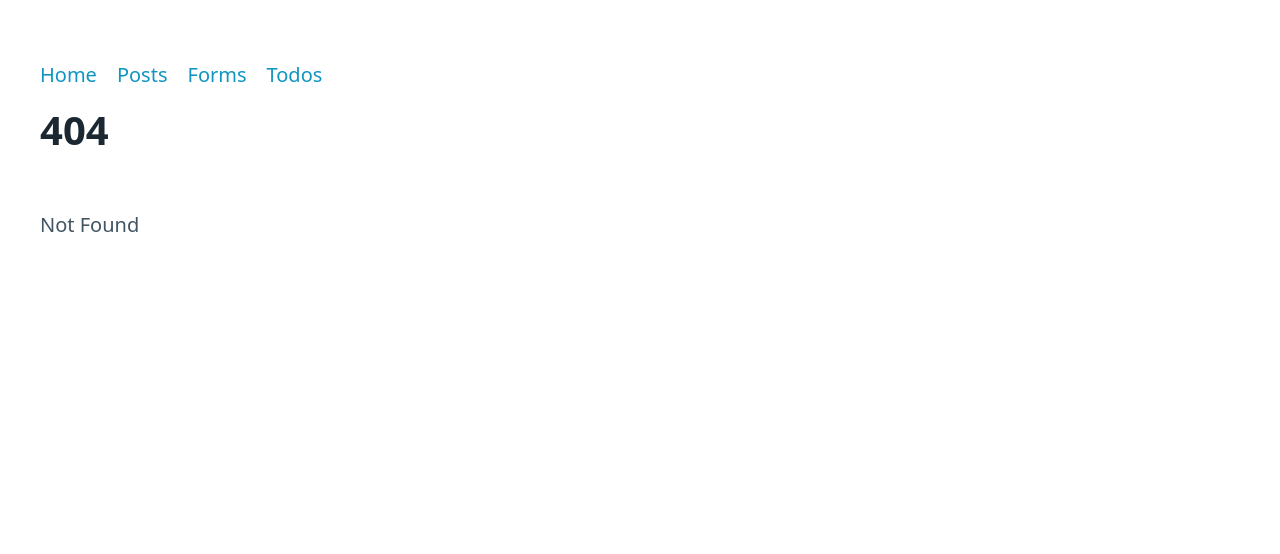
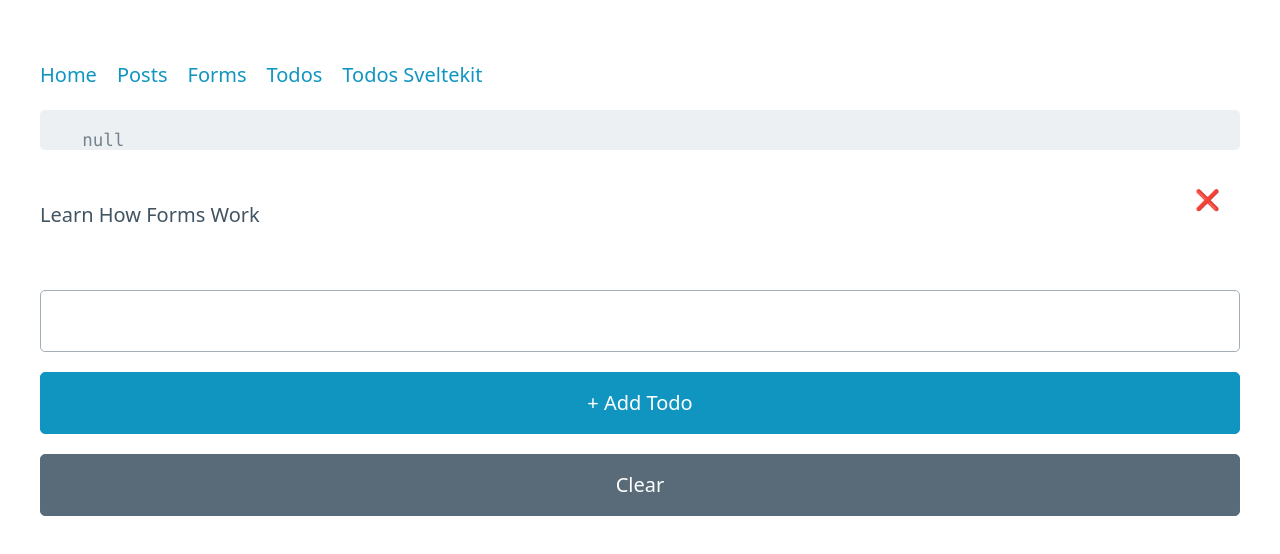
Before and after one commit to jakestolarsky/learn-sveltekit-joyofcode, a SvelteKit app: page /todos-sveltekit-forms in a window 1280 px wide. Before the commit this address had no page. Shown: the top 554 px of the page. Built offline with nearby package versions, Linux system fonts and the light colour scheme.

Commit message:
create sveletekit forms

```diff
--- a/src/routes/+layout.svelte
+++ b/src/routes/+layout.svelte
@@ -16,6 +16,9 @@
 		<li>
 			<a href="/todos">Todos</a>
 		</li>
+		<li>
+			<a href="/todos-sveltekit-forms">Todos Sveltekit</a>
+		</li>
 	</ul>
 </nav>
 
--- /dev/null
+++ b/src/routes/todos-sveltekit-forms/+page.server.ts
@@ -0,0 +1,34 @@
+import { getTodos, clearTodos, addTodo, removeTodo } from '$lib/todo-database/database';
+import { fail, type Actions } from '@sveltejs/kit';
+import type { PageServerLoad } from './$types';
+
+export const load: PageServerLoad = async () => {
+	const todos = getTodos();
+	return { todos };
+};
+
+export const actions: Actions = {
+	addTodo: async ({ request }) => {
+		const formData = await request.formData();
+		const todo = String(formData.get('todo'));
+
+		if (!todo) return fail(400, { todo, missing: true });
+
+		addTodo(todo);
+		return { success: true };
+	},
+
+	removeTodo: async ({ request }) => {
+		const formData = await request.formData();
+		const todo = Number(formData.get('id'));
+
+		if (!todo) return fail(400, { todo, missing: true });
+
+		removeTodo(todo);
+		return { success: true };
+	},
+
+	clearTodos: () => {
+		clearTodos();
+	}
+};
--- /dev/null
+++ b/src/routes/todos-sveltekit-forms/+page.svelte
@@ -0,0 +1,60 @@
+<script lang="ts">
+	import type { ActionData, PageData } from './$types';
+
+	let { data, form }: { data: PageData; form: ActionData } = $props();
+</script>
+
+<pre>
+    {JSON.stringify(form, null, 2)}
+</pre>
+
+<ul>
+	{#each data.todos as todo (todo.id)}
+		<li>
+			<span>{todo.text}</span>
+			<form method="POST" action="?/removeTodo">
+				<input type="hidden" name="id" value={todo.id} />
+				<button class="delete" type="submit">❌</button>
+			</form>
+		</li>
+	{/each}
+</ul>
+
+<form method="POST" action="?/addTodo">
+	<input type="text" name="todo" />
+	{#if form?.missing}
+		<p class="error">This field is required</p>
+	{/if}
+	<button type="submit">+ Add Todo</button>
+	<button formaction="?/clearTodos" class="secondary" type="submit">Clear</button>
+</form>
+
+{#if form?.success}
+	<p>Added todo 🎉</p>
+{/if}
+
+<style>
+	ul {
+		padding: 0;
+	}
+
+	li {
+		display: flex;
+		justify-content: space-between;
+		align-items: center;
+	}
+
+	span {
+		text-transform: capitalize;
+	}
+
+	.delete {
+		margin: 0;
+		background: none;
+		border: none;
+	}
+
+	.error {
+		color: tomato;
+	}
+</style>
```
